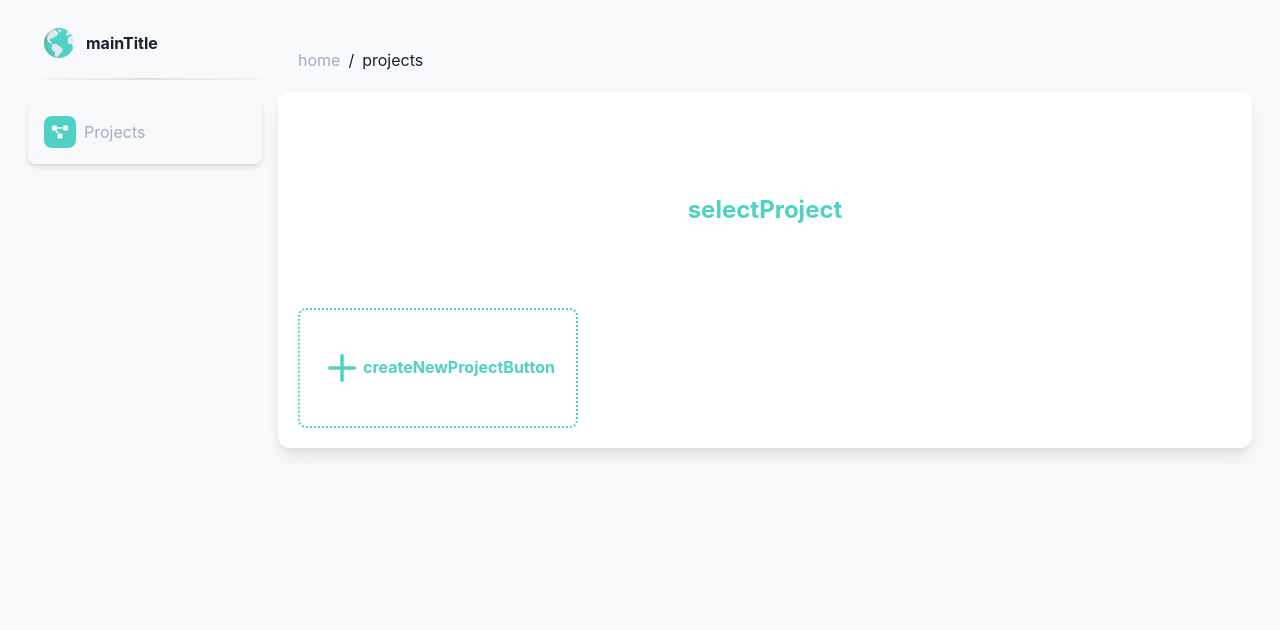
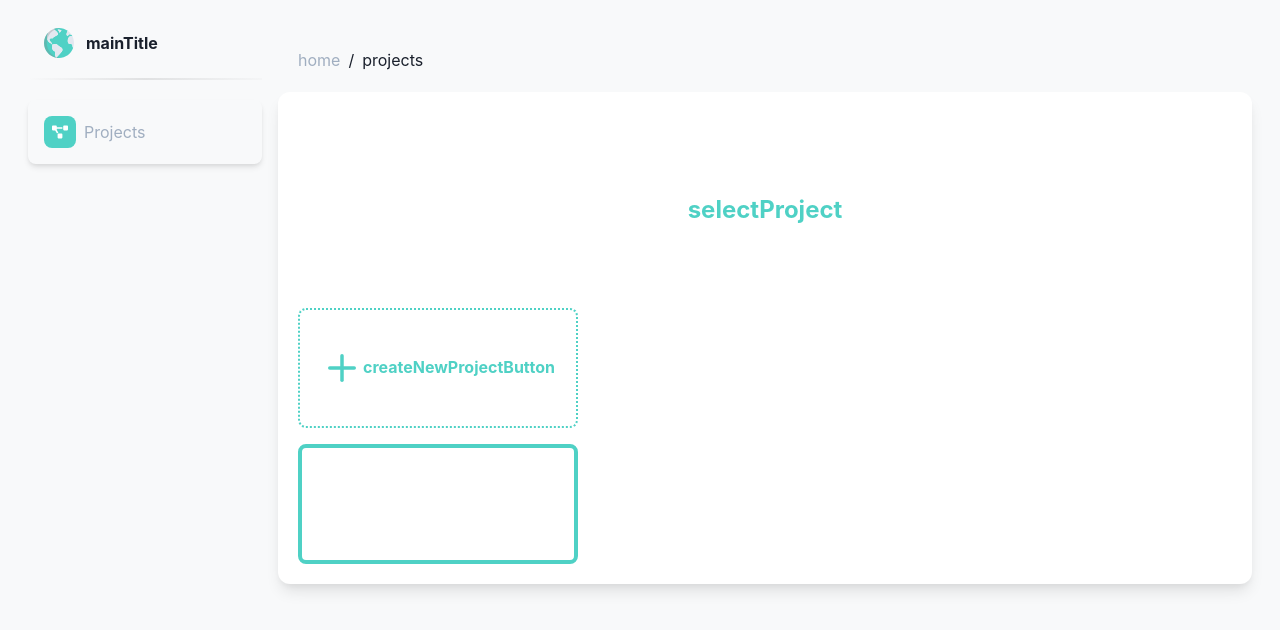
Before and after one commit to MatisGalvin/chillang-front-end, a React (Create React App) app: page /newProject in a window 1280 px wide. Shown: the top 630 px of the page. Built offline with nearby package versions, Linux system fonts and the light colour scheme; no server answers.

Commit message:
feat(project-list-page): The buttons are now a component that can receive props

```diff
--- a/package.json
+++ b/package.json
@@ -22,6 +22,7 @@
     "i18next-http-backend": "^1.3.2",
     "react": "^17.0.2",
     "react-app-rewire-alias": "^1.1.7",
+    "react-app-rewired": "^2.2.1",
     "react-country-flag": "^3.0.2",
     "react-dom": "^17.0.2",
     "react-i18next": "^11.15.3",
--- /dev/null
+++ b/src/components/button-project-list/button-project-list-component.tsx
@@ -0,0 +1,28 @@
+import { Button, Flex, Text } from "@chakra-ui/react";
+import { customTheme } from "styles";
+
+function ButtonProjectList(p: {
+  border: string;
+  icone?: JSX.Element;
+  label: string | undefined;
+}) {
+  return (
+    <Button
+      height="120px"
+      width="280px"
+      backgroundColor="white"
+      border={p.border}
+      borderColor={customTheme.colors.blue_chillang}
+      borderRadius="lg"
+    >
+      <Flex alignItems="center" justifyContent="center">
+        {p.icone}
+        <Text color={customTheme.colors.blue_chillang} fontWeight="bold">
+          {p.label}
+        </Text>
+      </Flex>
+    </Button>
+  );
+}
+
+export { ButtonProjectList };
--- a/src/pages/index.ts
+++ b/src/pages/index.ts
@@ -1,5 +1,5 @@
 export * from "./sandbox/sandbox.page";
 export * from "./not-found-404/not-found-404.page";
-export * from "./project-list/project-list.page"
-export * from "./page/page.page"
-export * from "./home/home.page"
+export * from "./project-list/project-list.page";
+export * from "./page/page.page";
+export * from "./home/home.page";
--- a/src/pages/project-list/project-list.page.tsx
+++ b/src/pages/project-list/project-list.page.tsx
@@ -3,8 +3,6 @@ import {
   Breadcrumb,
   BreadcrumbItem,
   BreadcrumbLink,
-  Button,
-  Flex,
   Text,
 } from "@chakra-ui/react";
 import { FiPlus } from "react-icons/fi";
@@ -12,6 +10,7 @@ import { customTheme } from "styles";
 import { Link } from "react-router-dom";
 import { useTranslation } from "react-i18next";
 import { IProject } from "typings";
+import { ButtonProjectList } from "components";
 
 function ProjectList(p: { projectList: IProject | undefined }) {
   const { t } = useTranslation("workspaceContainer");
@@ -53,21 +52,19 @@ function ProjectList(p: { projectList: IProject | undefined }) {
         >
           {t("selectProject")}
         </Text>
-        <Button
-          height="120px"
-          width="280px"
-          backgroundColor="white"
-          border=" 2px dotted"
-          borderColor={customTheme.colors.blue_chillang}
-          borderRadius="lg"
+        <ButtonProjectList
+          border="2px dotted"
+          icone={<FiPlus size="42" color={customTheme.colors.blue_chillang} />}
+          label={t("createNewProjectButton")}
+        />
+        <Box
+          mt="4"
+          display="flex"
+          alignItems="center"
+          justifyContent="space-between"
         >
-          <Flex alignItems="center" justifyContent="center">
-            <FiPlus size="42" color={customTheme.colors.blue_chillang} />
-            <Text color={customTheme.colors.blue_chillang} fontWeight="bold">
-              {t("createNewProjectButton")}
-            </Text>
-          </Flex>
-        </Button>
+          <ButtonProjectList border="4px solid" label={p.projectList?.name} />
+        </Box>
       </Box>
     </>
   );
```
Also changed, not shown: src/components/index.ts (+4 -3 lines), 1 other file (tests, documents, lock files or other folders).
